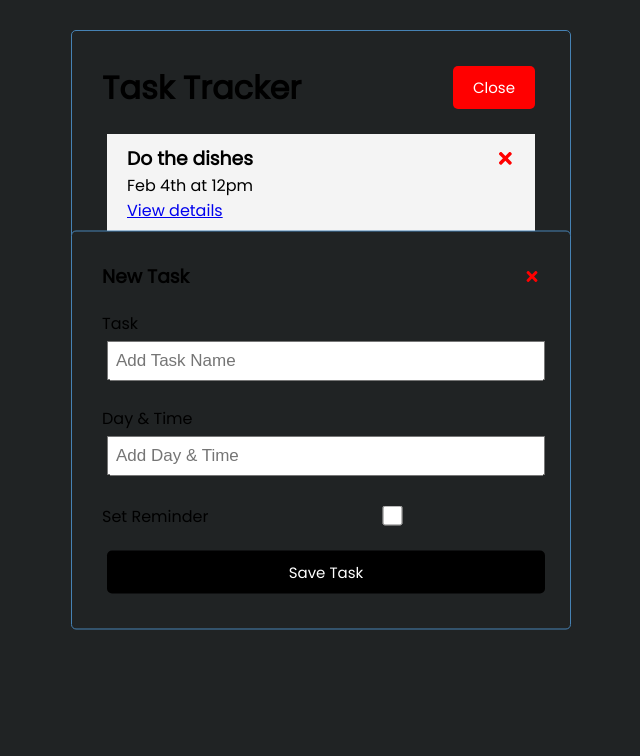
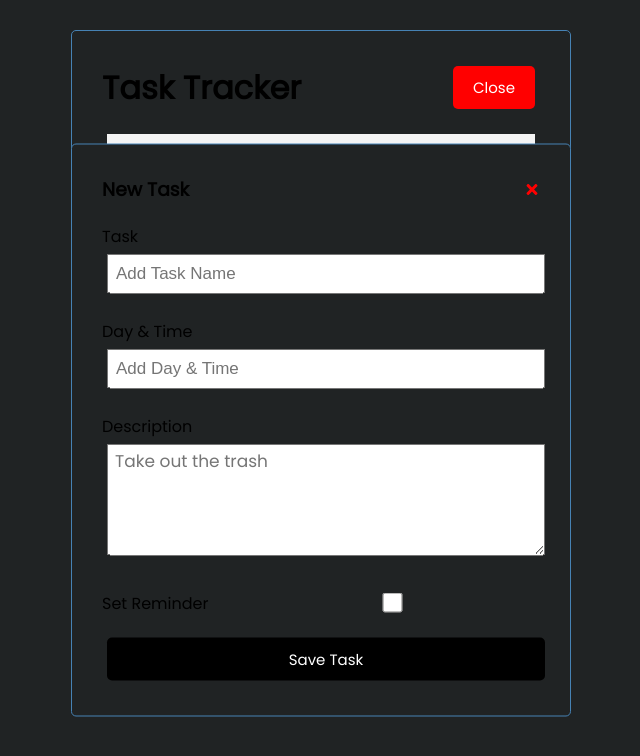
Before and after one commit to Peleton-011/task-tracker-project, a React (Create React App) app: page / in a window 1280 px wide. Both pictures are taken after a click on the button "Add". Shown: the top 756 px of the page, without its empty margins (319-959 px from the left). Built offline with nearby package versions, Linux system fonts and the light colour scheme; data requests are answered from the project's data file.

Commit message:
Add a description to the tasks.

```diff
--- a/src/components/AddTask.jsx
+++ b/src/components/AddTask.jsx
@@ -3,6 +3,7 @@ import { useState } from "react";
 import { FaTimes } from "react-icons/fa";
 
 import GenericInput from "./GenericInput";
+import TextArea from "./TextArea";
 
 const AddTask = ({ onAdd, setShowAdd }) => {
     const [name, setName] = useState("");
@@ -53,6 +54,12 @@ const AddTask = ({ onAdd, setShowAdd }) => {
                     inputPlaceholder="Add Day & Time"
                     onChange={(e) => setDate(e.target.value)}
                 />
+                <TextArea
+                    inputId="task-description"
+                    inputLabel="Description"
+                    rows={4}
+                    maxLen={480}
+                />
                 <GenericInput
                     inputClass="form-control-check"
                     inputId="task-reminder"
--- /dev/null
+++ b/src/components/TextArea.jsx
@@ -0,0 +1,49 @@
+import React from "react";
+import PropTypes from "prop-types";
+
+const GenericInput = ({
+    inputClass,
+    inputID,
+    inputLabel,
+    inputPlaceholder,
+    onChange,
+    required,
+    rows,
+    maxLen,
+}) => {
+    return (
+        <div className={"form-control " + inputClass}>
+            <label htmlFor={inputID}>{inputLabel}</label>
+            <textarea
+                id={inputID}
+                placeholder={inputPlaceholder || ""}
+                onChange={onChange}
+                required={required}
+                rows={rows}
+                maxLength={maxLen}
+            />
+        </div>
+    );
+};
+
+GenericInput.defaultProps = {
+    inputClass: "",
+    inputID: "task-name",
+    inputLabel: "Task",
+    inputPlaceholder: "Take out the trash",
+    rows: 4,
+    maxLen: 240,
+};
+
+GenericInput.propTypes = {
+    inputClass: PropTypes.string,
+    inputID: PropTypes.string,
+    inputLabel: PropTypes.string.isRequired,
+    inputPlaceholder: PropTypes.string,
+    onChange: PropTypes.func,
+    required: PropTypes.bool,
+    rows: PropTypes.number,
+    maxLen: PropTypes.number,
+};
+
+export default GenericInput;
--- a/src/index.css
+++ b/src/index.css
@@ -87,12 +87,20 @@ body {
     display: block;
 }
 
-.form-control input {
-    width: 100%;
-    height: 40px;
+.form-control input, .form-control textarea {
     margin: 5px;
     padding: 3px 7px;
     font-size: 17px;
+    width: 100%;
+}
+
+.form-control input {
+    height: 40px;
+}
+
+.form-control textarea {
+    resize: vertical;
+    font-family: inherit;
 }
 
 .form-control-check {
```
